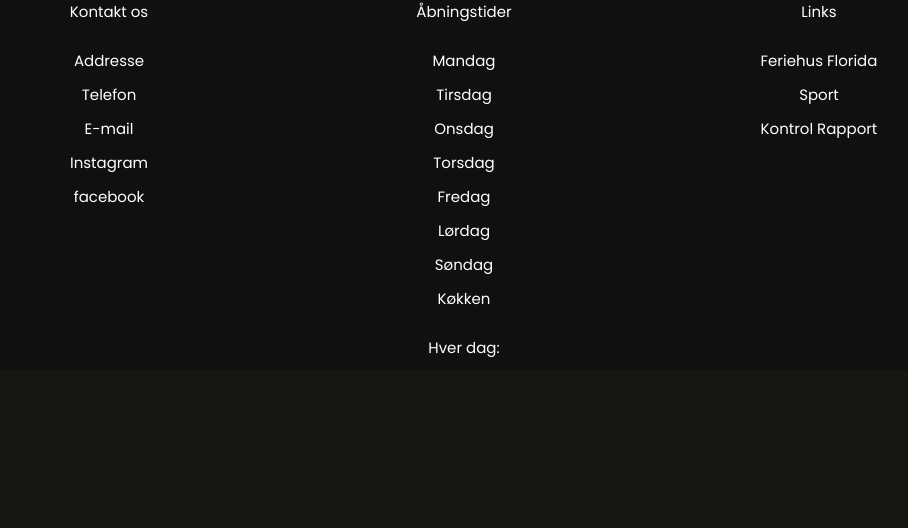
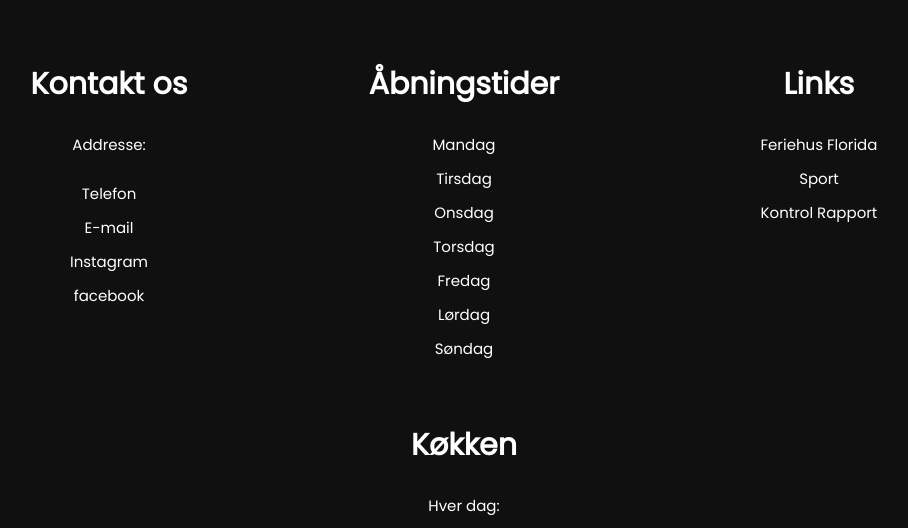
Before and after one commit to simoneliasen/cafefrederiksberg, a PHP site: page /index.php in a window 1280 px wide. Shown: the part 3863-4391 px from the top of the page, without its empty margins (176-1084 px from the left). Before the commit the page ends 4220 px from the top, so only its background shows below. Run offline with PHP 8.4, Linux system fonts and the light colour scheme; some libraries are stand-ins or nearby versions.

Commit message:
Lidt styling v. footer

```diff
--- a/includes/footer.php
+++ b/includes/footer.php
@@ -6,7 +6,7 @@
   <!--Kontakt column  -->
   <div class="four columns kontaktos">
     <ul>Kontakt os </ul>
-    <li>Addresse</li>
+    <li><p>Addresse:</p></li>
     <li>Telefon</li>
     <li>E-mail</li>
     <li>Instagram</li>
@@ -43,7 +43,13 @@
 <style>
 
 
+ul {
+  font-size: 30px;
+  font-family: "Poppins";
+  font-weight: bold;
+  margin-top: 6rem;
 
+}
 .four.columns.kontaktos ul,.four.columns.kontaktos li, .four.columns.åbningstider ul,.four.columns.åbningstider li,.four.columns.links ul,.four.columns.links li {
   text-align: center;
   list-style-type: none;
--- a/index.php
+++ b/index.php
@@ -59,11 +59,6 @@
   </div>
 
 
-<style>
-
-
-
-</style>
 
 
 
```
